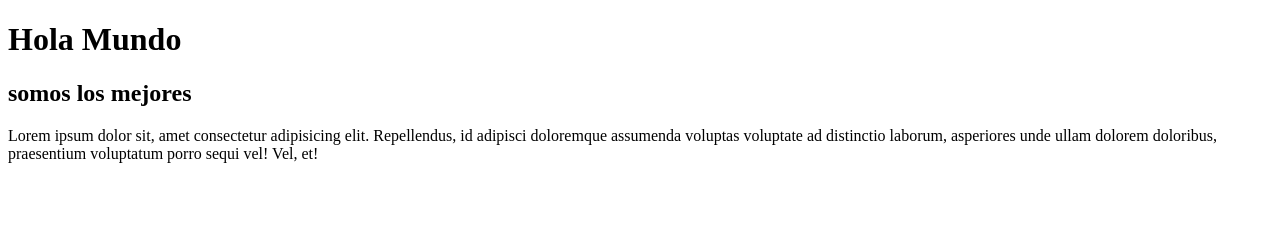
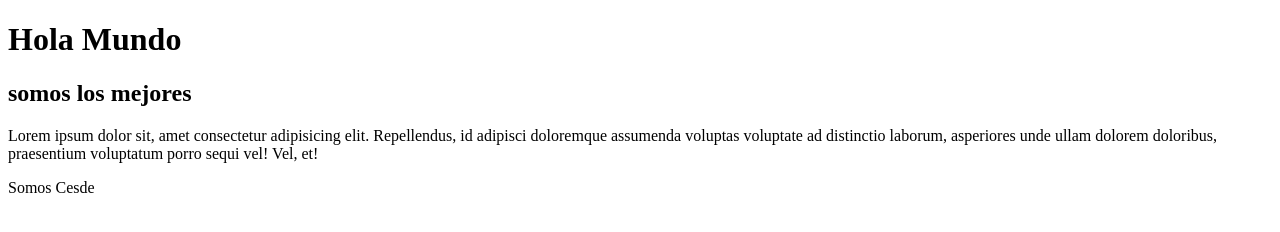
Before and after one commit to jcarolo/gitjcarolo, a plain HTML site: page index.html in a window 1280 px wide. Drawn offline with Linux system fonts and the light colour scheme.

```diff
--- a/index.html
+++ b/index.html
@@ -12,6 +12,6 @@
 
     <p>Lorem ipsum dolor sit, amet consectetur adipisicing elit. Repellendus, id adipisci doloremque assumenda voluptas voluptate ad distinctio laborum, asperiores unde ullam dolorem doloribus, praesentium voluptatum porro sequi vel! Vel, et!</p>
 
-
+    <p>Somos Cesde</p>
 </body>
 </html>
```
Also changed, not shown: main.js (added).
